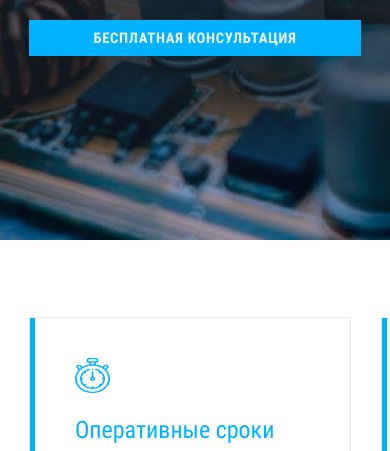
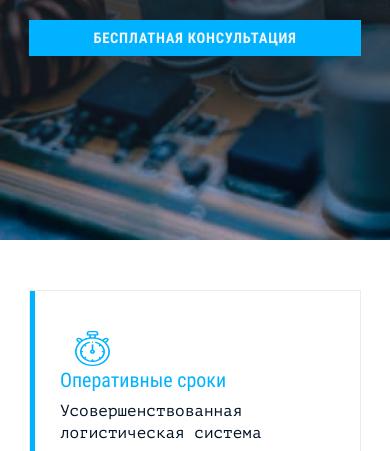
Before and after one commit to Dmitry1964/smart-device, a website built with webpack: page source/index.html in a window 390 px wide. Shown: the part 332-783 px from the top of the page. Built offline with nearby package versions, Linux system fonts and the light colour scheme; files whose address does not match are found by name.

Commit message:
features mobile

```diff
--- a/source/sass/blocks/features.scss
+++ b/source/sass/blocks/features.scss
@@ -89,18 +89,38 @@
   margin: 0;
 }
 
+
+
 @media (max-width: $vp-770) {
   .features {
     padding-top: 77px;
+
+    @include vp-769 {
+      padding-top: 50px;
+      padding-bottom: 50px;
+    }
+  }
+
+  .features__list {
+    grid-template-columns: 1fr;
   }
 
   .features__item {
-    height: 360px;
+    // min-height: 360px;
+
+    @include vp-769 {
+      min-height: 340px;
+      padding: 75px 30px 35px;
+    }
   }
 
   .features__item h3 {
     @include font(24px, 34px, 400, $color-lightblue);
     margin-bottom: 7px;
+
+    @include vp-769 {
+      @include font(20px, 140%, 400, $color-lightblue);
+    }
   }
 
   .features__item:nth-child(5n+3) {
```
Also changed, not shown: build/css/style.css, build/css/style.min.css, 1 other file.
